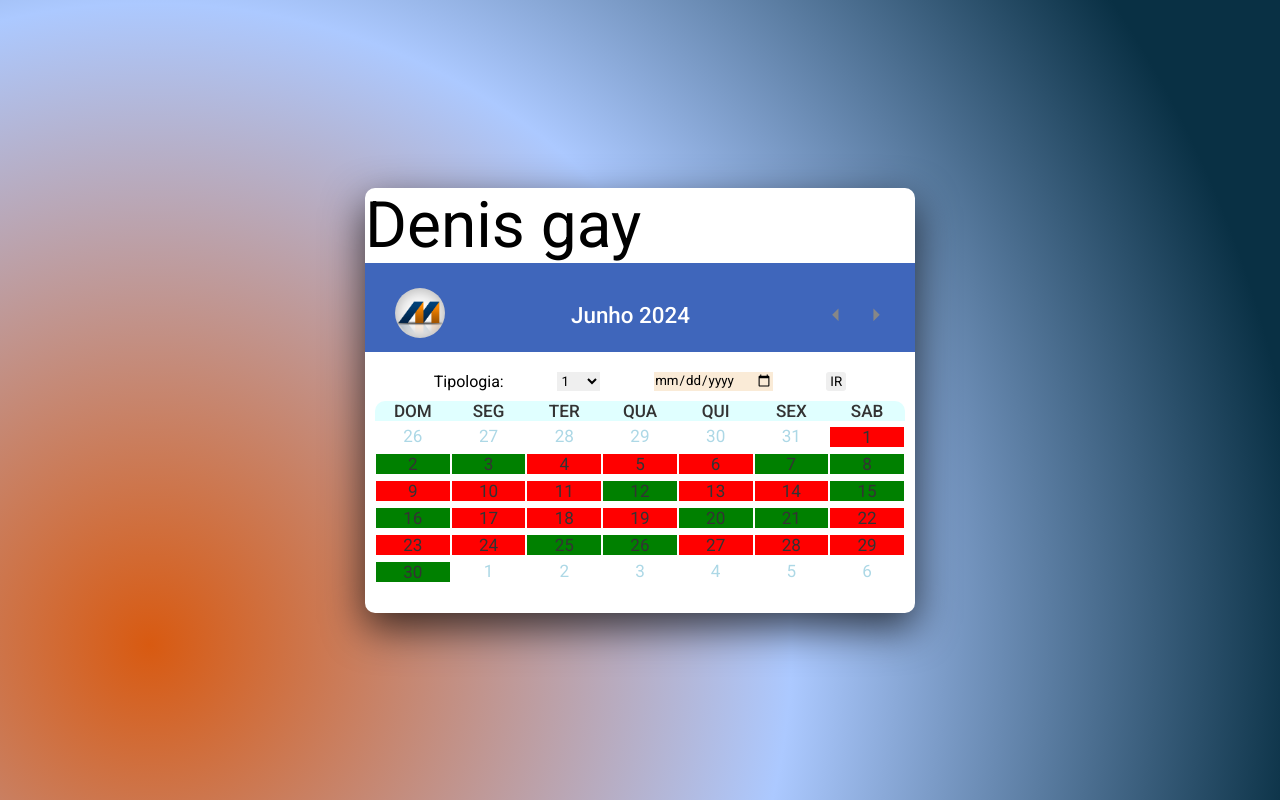
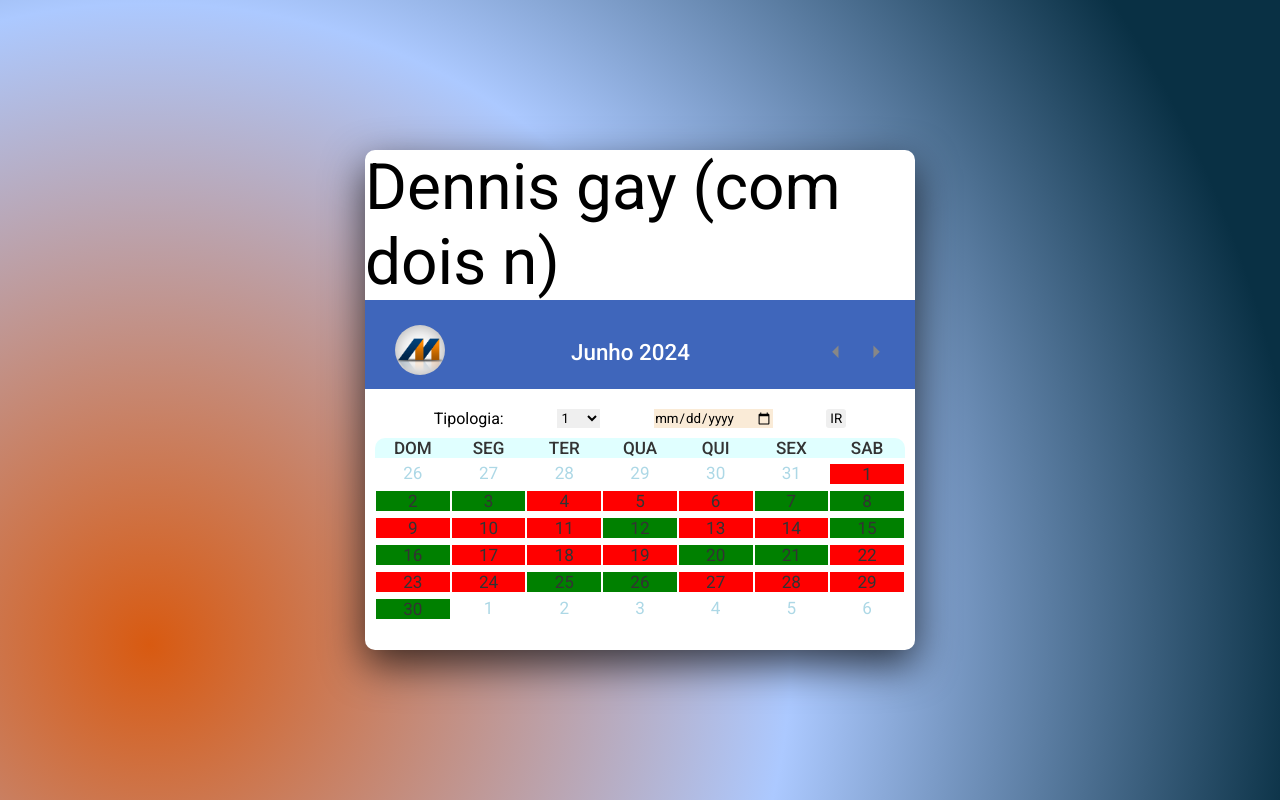
Before and after one commit to tonycmaia/escalaestacao, a website built with Vite: page index.html in a window 1280 px wide. Built offline with nearby package versions, Linux system fonts and the light colour scheme.

Commit message:
denis test2

```diff
--- a/index.html
+++ b/index.html
@@ -13,7 +13,7 @@
 
 <body>
   <div class="wrapper">
-    <p class="denis">Denis gay</p>
+    <p class="denis">Dennis gay (com dois n)</p>
     <header>
 
       <p id="demo"><img src="./352401712_1005867357243527_3584881947950458227_n.png" class="logo" alt="logo"></p>
```
